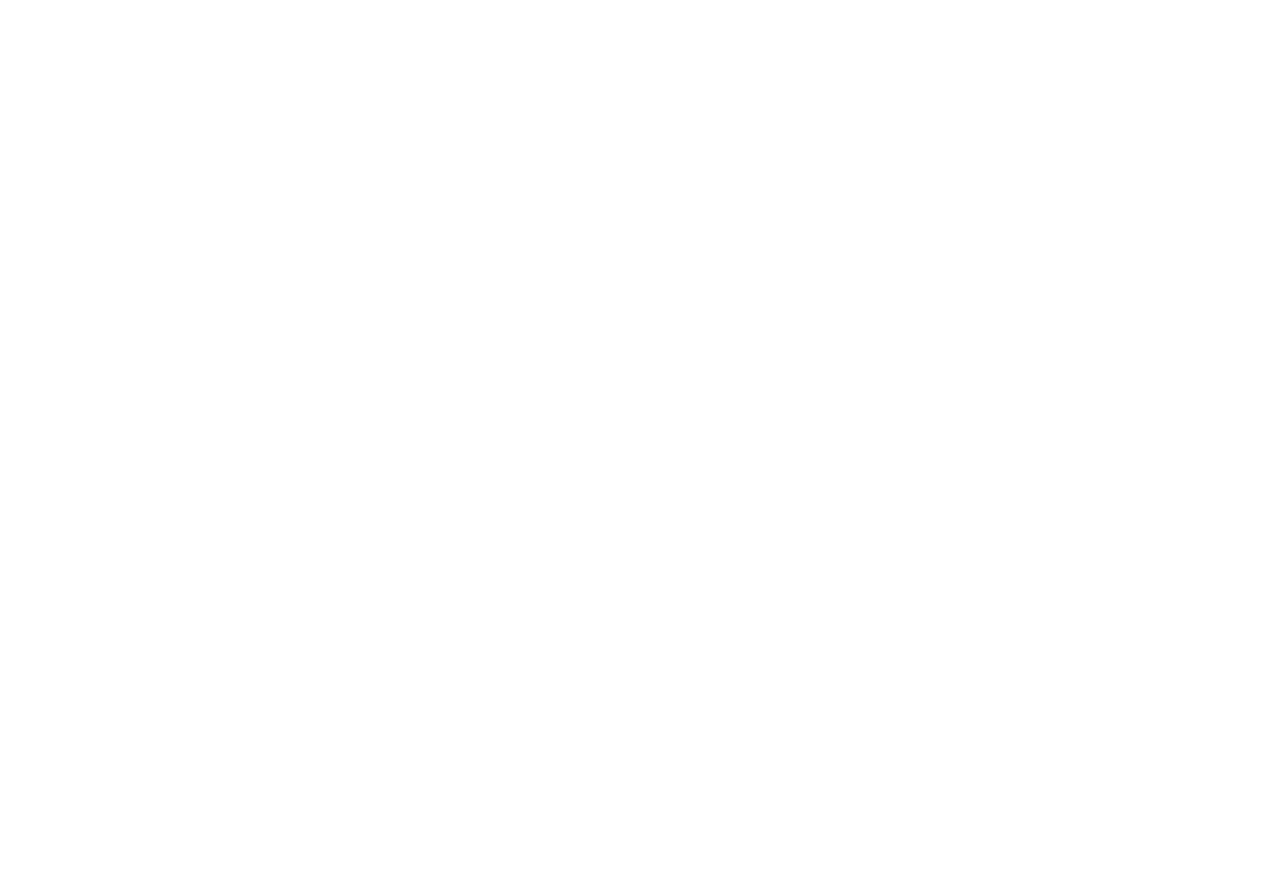
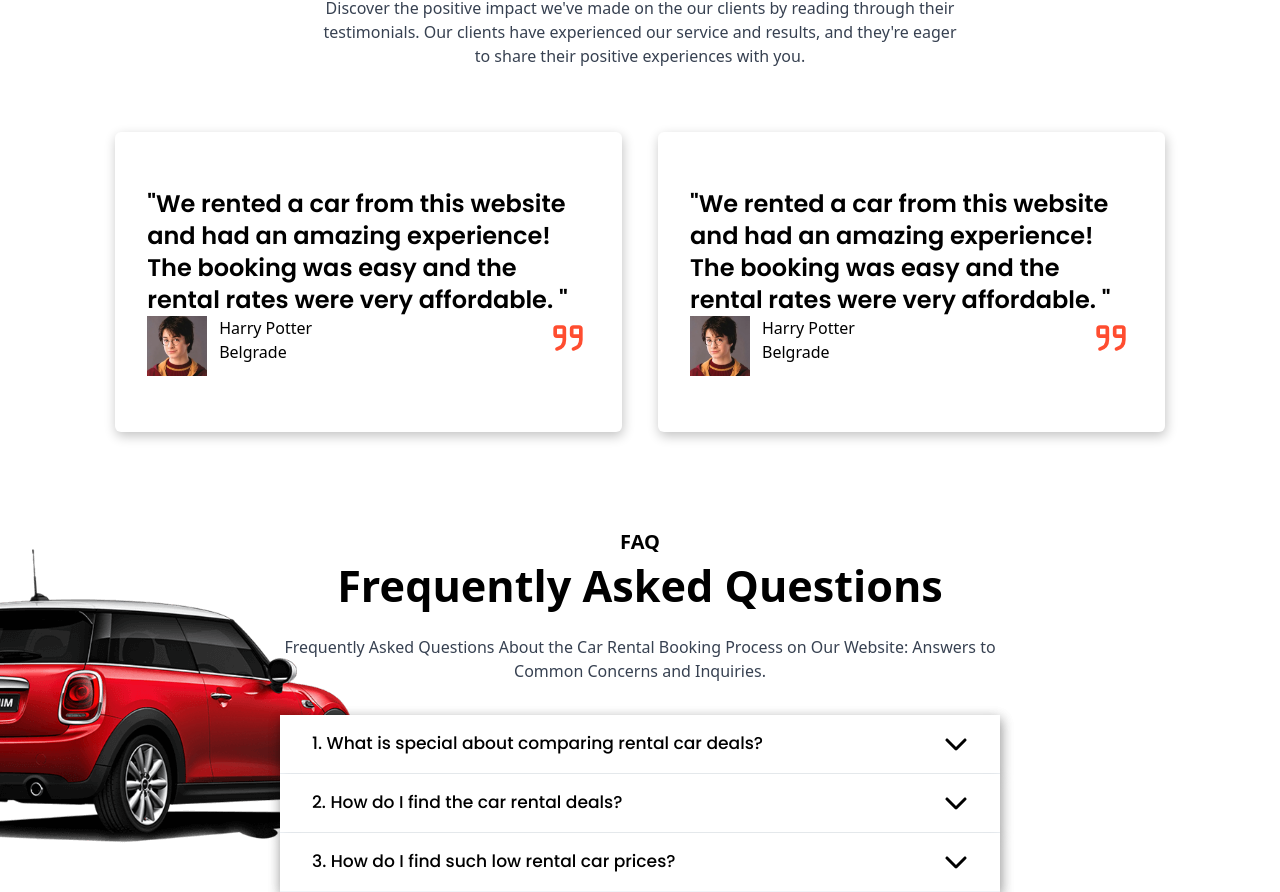
Before and after one commit to thaparup/car_rental, a React (Vite) app: page / in a window 1280 px wide. Shown: the part 4179-5071 px from the top of the page. Before the commit the page ends 3982 px from the top, so only its background shows below. Built offline with nearby package versions, Linux system fonts and the light colour scheme.

Commit message:
Testimonial and faq completed,also  added accordion

```diff
--- a/src/App.jsx
+++ b/src/App.jsx
@@ -10,6 +10,8 @@
 import VehicleModels from "./componenets/VehicleModels";
 import Banner from "./componenets/Banner";
 import WhyChooseUs from "./componenets/WhyChooseUs";
+import Testimonials from "./componenets/Testimonials";
+import FAQ from "./componenets/FAQ";
 function App() {
   const [count, setCount] = useState(0);
 
@@ -23,6 +25,8 @@
       <VehicleModels />
       <Banner />
       <WhyChooseUs />
+      <Testimonials />
+      <FAQ />
     </>
   );
 }
--- /dev/null
+++ b/src/componenets/AccData.js
@@ -0,0 +1,17 @@
+export const QAndATwo = {
+  question: "2. How do I find the car rental deals?",
+  answer:
+    "You can find car rental deals by researching online and comparing prices from different rental companies. Websites such as Expedia, Kayak, and Travelocity allow you to compare prices and view available rental options. It is also recommended to sign up for email newsletters and follow rental car companies on social media to be informed of any special deals or promotions.",
+};
+
+export const QAndAThree = {
+  question: "3. How do I find such low rental car prices?",
+  answer:
+    "Book in advance: Booking your rental car ahead of time can often result in lower prices. Compare prices from multiple companies: Use websites like Kayak, Expedia, or Travelocity to compare prices from multiple rental car companies. Look for discount codes and coupons: Search for discount codes and coupons that you can use to lower the rental price. Renting from an off-airport location can sometimes result in lower prices.",
+};
+
+export const QAndAOne = {
+  question: "1. What is special about comparing rental car deals?",
+  answer:
+    "Comparing rental car deals is important as it helps find the best deal that fits your budget and requirements, ensuring youget the most value for your money. By comparing variousoptions, you can find deals that offer lower prices,additional services, or better car models. You can find carrental deals by researching online and comparing prices from different rental companies.",
+};
--- /dev/null
+++ b/src/componenets/Accrodion.jsx
@@ -0,0 +1,42 @@
+import React, { useState } from "react";
+import { FaChevronDown } from "react-icons/fa6";
+
+export default function Accrodion({
+  questions,
+  answers,
+  accordion,
+  setAccordion,
+}) {
+  return (
+    <div className="shadow-boxShadow ">
+      <div
+        className="cursor-pointer flex flex-col border-b-[1px] border-slate-100"
+        onClick={() => setAccordion((prev) => !prev)}
+      >
+        <div
+          className={`flex justify-between px-8 py-4 min-w-[45rem] ${
+            accordion ? "text-white bg-pmColor" : "text-black bg-white"
+          }`}
+        >
+          <p className="font-medium text-[1.07rem] font-poppins">{questions}</p>
+
+          <FaChevronDown
+            size={24}
+            className={` transition-all duration-500 ease-in-out ${
+              accordion ? "rotate-180 text-white" : "rotate-0"
+            }`}
+          />
+        </div>
+        <div
+          className={`transition-all duration-700 ease-in-out px-8 py-0 ${
+            accordion
+              ? "max-h-[400px] overflow-hidden"
+              : "max-h-0 overflow-hidden"
+          }`}
+        >
+          <p className="py-6">{answers}</p>
+        </div>
+      </div>
+    </div>
+  );
+}
--- /dev/null
+++ b/src/componenets/FAQ.jsx
@@ -0,0 +1,58 @@
+import React, { useState } from "react";
+import { FaChevronDown } from "react-icons/fa6";
+import Accrodion from "./Accrodion";
+import { QAndAOne, QAndATwo, QAndAThree } from "./AccData";
+
+export default function FAQ() {
+  const [accordionOne, setAccordionOne] = useState(false);
+  const [accordionTwo, setAccordionTwo] = useState(false);
+  const [accordionThree, setAccordionThree] = useState(false);
+
+  return (
+    <section className="bg-[url('/src/assets/faq/car.png')] bg-no-repeat bg-auto bgCar">
+      <div className="flex flex-col gap-4">
+        <div className="flex flex-col gap-2 max-w-[45rem] mx-auto text-center">
+          <h4 className="text-xl font-semibold ">FAQ</h4>
+          <h2 className="text-[2.7rem] font-bold leading-none">
+            Frequently Asked Questions
+          </h2>
+          <p className="text-gray-700 leading-0 mt-5">
+            Frequently Asked Questions About the Car Rental Booking Process on
+            Our Website: Answers to Common Concerns and Inquiries.
+          </p>
+        </div>
+
+        <div className="max-w-[45rem] mx-auto bg"></div>
+        {/* <Accrodion
+          questions={QAndAOne.question}
+          answers={QAndAOne.answer}
+          accordion={accordionOne}
+          setAccordion={setAccordionOne}
+        /> */}
+
+        <div className="max-w-[45rem] mx-auto">
+          <div className="shadow-boxShadow">
+            <Accrodion
+              questions={QAndAOne.question}
+              answers={QAndAOne.answer}
+              accordion={accordionOne}
+              setAccordion={setAccordionOne}
+            />
+            <Accrodion
+              questions={QAndATwo.question}
+              answers={QAndATwo.answer}
+              accordion={accordionTwo}
+              setAccordion={setAccordionTwo}
+            />
+            <Accrodion
+              questions={QAndAThree.question}
+              answers={QAndAThree.answer}
+              accordion={accordionThree}
+              setAccordion={setAccordionThree}
+            />
+          </div>
+        </div>
+      </div>
+    </section>
+  );
+}
--- /dev/null
+++ b/src/componenets/Testimonials.jsx
@@ -0,0 +1,62 @@
+import React from "react";
+import img1 from "../assets/testimonials/pfp1.jpg";
+import img2 from "../assets/testimonials/pfp2.jpg";
+import { TbQuote } from "react-icons/tb";
+export default function Testimonials() {
+  return (
+    <section className="py-24">
+      <div className="flex flex-col">
+        <div className="flex flex-col max-w-[40rem] mx-auto">
+          <h4 className="text-2xl text-center font-semibold font-poppins">
+            Reviewed by People
+          </h4>
+          <h2 className="text-[2.7rem]  font-poppins text-center font-semibold ">
+            Client's Testimonials
+          </h2>
+          <p className="text-gray-700 text-center ">
+            Discover the positive impact we've made on the our clients by
+            reading through their testimonials. Our clients have experienced our
+            service and results, and they're eager to share their positive
+            experiences with you.
+          </p>
+        </div>
+        <div className="mx-[7.2rem] flex gap-9 mt-16 ">
+          <div className="bg-white px-8 py-14 rounded-md shadow-boxShadow">
+            <p className="text-2xl font-semibold font-poppins">
+              "We rented a car from this website and had an amazing experience!
+              The booking was easy and the rental rates were very affordable. "
+            </p>
+
+            <div className="flex justify-between">
+              <div className="flex gap-3">
+                <img src={img1} alt="" height={60} width={60} />
+                <div>
+                  <h4>Harry Potter</h4>
+                  <h4>Belgrade</h4>
+                </div>
+              </div>
+              <TbQuote size={44} className="text-pmColor" />
+            </div>
+          </div>
+          <div className="bg-white px-8 py-14 rounded-md shadow-boxShadow">
+            <p className="text-2xl font-semibold font-poppins">
+              "We rented a car from this website and had an amazing experience!
+              The booking was easy and the rental rates were very affordable. "
+            </p>
+
+            <div className="flex justify-between">
+              <div className="flex gap-3">
+                <img src={img1} alt="" height={60} width={60} />
+                <div>
+                  <h4>Harry Potter</h4>
+                  <h4>Belgrade</h4>
+                </div>
+              </div>
+              <TbQuote size={44} className="text-pmColor" />
+            </div>
+          </div>
+        </div>
+      </div>
+    </section>
+  );
+}
--- a/src/index.css
+++ b/src/index.css
@@ -66,3 +66,6 @@
     background-position: -225px 355px;
 
   }
+  .bgCar{
+    background-position: 0 20%;
+  }
--- a/tailwind.config.js
+++ b/tailwind.config.js
@@ -34,6 +34,7 @@
       boxShadowRed: "#ff4d30 01px 4px 4px",
       boxShadowRedHover: "#ff4d30 1px 8px 10px 0px",
       boxShadowRedReserveNow: "6px 6px 0 #efe9e9",
+      bosShadownTestimonial: "0 20px 40px 0 rgba(0, 0, 0, 0.08)",
     },
   },
 
```
